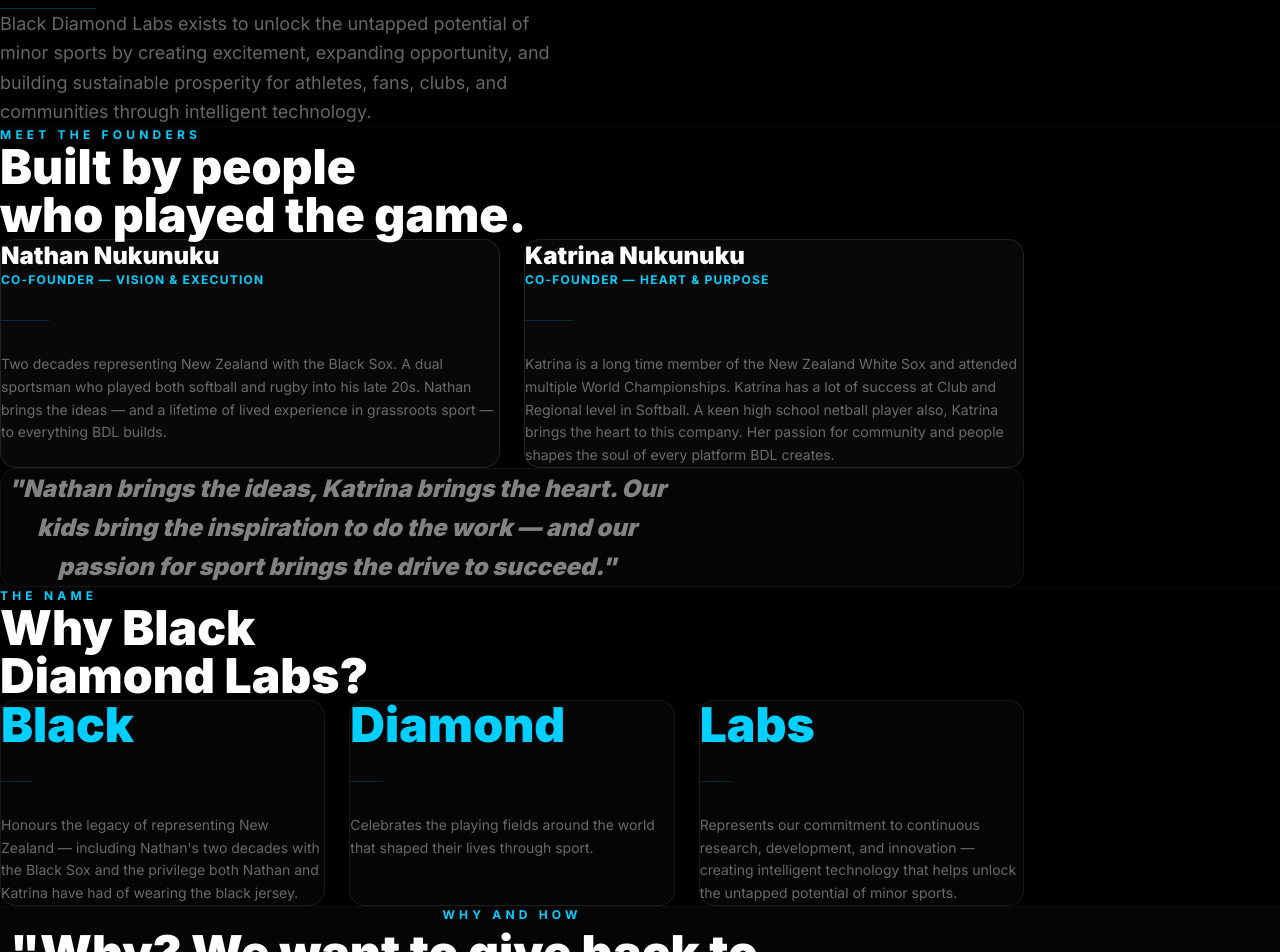
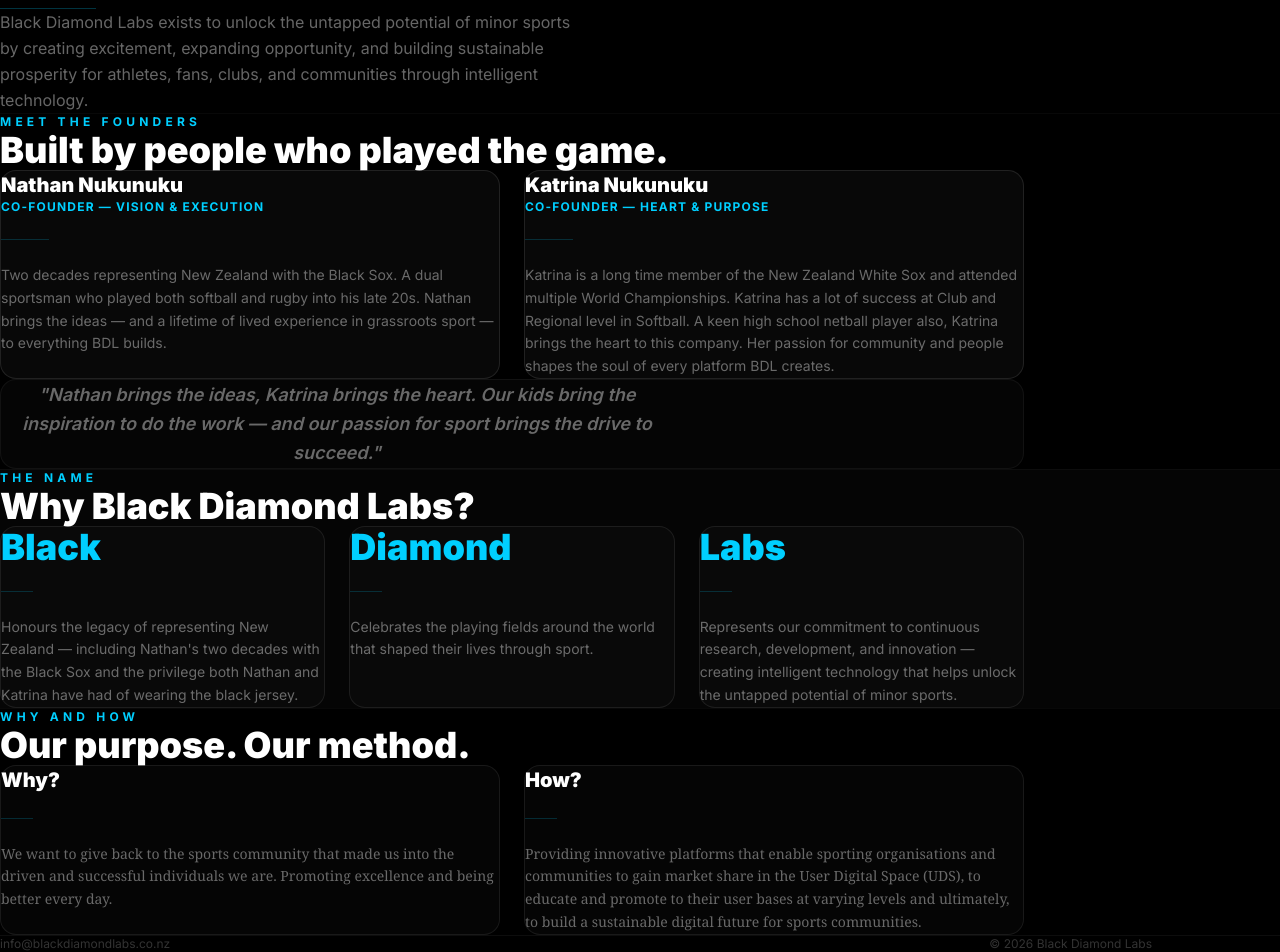
Before and after one commit to N8Nuks/blackdiamondlabs, a Next.js app: page /about in a window 1280 px wide. Shown: the part 200-1152 px from the top of the page. Built offline with nearby package versions, Linux system fonts and the light colour scheme.

Commit message:
about page full rewrite — clean layout, proper spacing, serif Why/How

```diff
--- a/app/about/page.tsx
+++ b/app/about/page.tsx
@@ -15,24 +15,22 @@ export default function About() {
             About<br />BDL<span style={{ color: '#00CFFF' }}>.</span>
           </h1>
           <div className="h-px w-24 mb-10" style={{ backgroundColor: '#00CFFF40' }} />
-          <p className="text-base sm:text-lg text-white/40 leading-relaxed max-w-xl">
+          <p className="text-base text-white/40 leading-relaxed max-w-xl">
             Black Diamond Labs exists to unlock the untapped potential of minor sports by creating excitement, expanding opportunity, and building sustainable prosperity for athletes, fans, clubs, and communities through intelligent technology.
           </p>
         </div>
       </section>
 
-      {/* Meet the Founders — FIRST */}
-      <section className="px-6 sm:px-16 lg:px-24 pb-32" style={{ borderTop: '1px solid #ffffff08' }}>
-        <div className="max-w-5xl mx-auto pt-24">
+      {/* Meet the Founders */}
+      <section className="px-6 sm:px-16 lg:px-24 py-24" style={{ borderTop: '1px solid #ffffff08' }}>
+        <div className="max-w-5xl mx-auto">
           <p className="text-xs font-bold uppercase tracking-[0.35em] mb-5" style={{ color: '#00CFFF' }}>Meet the Founders</p>
-          <h2 className="text-4xl sm:text-5xl font-black text-white mb-20">
-            Built by people<br />who played the game.
-          </h2>
+          <h2 className="text-3xl sm:text-4xl font-black text-white mb-16">Built by people who played the game.</h2>
 
           <div className="grid sm:grid-cols-2 gap-6 mb-6">
-            <div className="rounded-2xl border border-white/10 bg-white/[0.03] p-10 flex flex-col gap-8">
+            <div className="rounded-2xl border border-white/10 bg-white/[0.03] p-10 flex flex-col gap-6">
               <div>
-                <h3 className="text-2xl font-black text-white mb-2">Nathan Nukunuku</h3>
+                <h3 className="text-xl font-black text-white mb-2">Nathan Nukunuku</h3>
                 <p className="text-xs font-bold uppercase tracking-widest" style={{ color: '#00CFFF' }}>Co-Founder — Vision & Execution</p>
               </div>
               <div className="h-px w-12" style={{ backgroundColor: '#00CFFF30' }} />
@@ -41,9 +39,9 @@ export default function About() {
               </p>
             </div>
 
-            <div className="rounded-2xl border border-white/10 bg-white/[0.03] p-10 flex flex-col gap-8">
+            <div className="rounded-2xl border border-white/10 bg-white/[0.03] p-10 flex flex-col gap-6">
               <div>
-                <h3 className="text-2xl font-black text-white mb-2">Katrina Nukunuku</h3>
+                <h3 className="text-xl font-black text-white mb-2">Katrina Nukunuku</h3>
                 <p className="text-xs font-bold uppercase tracking-widest" style={{ color: '#00CFFF' }}>Co-Founder — Heart & Purpose</p>
               </div>
               <div className="h-px w-12" style={{ backgroundColor: '#00CFFF30' }} />
@@ -53,21 +51,19 @@ export default function About() {
             </div>
           </div>
 
-          <div className="rounded-2xl border border-white/5 bg-white/[0.02] p-12 sm:p-16 text-center">
-            <p className="text-xl sm:text-2xl font-black text-white/50 leading-relaxed italic max-w-2xl mx-auto">
+          <div className="rounded-2xl border border-white/5 bg-white/[0.02] p-10 sm:p-14 text-center">
+            <p className="text-base sm:text-lg font-semibold text-white/40 leading-relaxed italic max-w-2xl mx-auto">
               "Nathan brings the ideas, Katrina brings the heart. Our kids bring the inspiration to do the work — and our passion for sport brings the drive to succeed."
             </p>
           </div>
         </div>
       </section>
 
-      {/* The Name — SECOND */}
-      <section className="px-6 sm:px-16 lg:px-24 pb-32" style={{ borderTop: '1px solid #ffffff08' }}>
-        <div className="max-w-5xl mx-auto pt-24">
+      {/* The Name */}
+      <section className="px-6 sm:px-16 lg:px-24 py-24" style={{ borderTop: '1px solid #ffffff08', background: '#050505' }}>
+        <div className="max-w-5xl mx-auto">
           <p className="text-xs font-bold uppercase tracking-[0.35em] mb-5" style={{ color: '#00CFFF' }}>The Name</p>
-          <h2 className="text-4xl sm:text-5xl font-black text-white mb-20">
-            Why Black<br />Diamond Labs?
-          </h2>
+          <h2 className="text-3xl sm:text-4xl font-black text-white mb-16">Why Black Diamond Labs?</h2>
 
           <div className="grid sm:grid-cols-3 gap-6">
             {[
@@ -75,8 +71,8 @@ export default function About() {
               { word: 'Diamond', desc: 'Celebrates the playing fields around the world that shaped their lives through sport.' },
               { word: 'Labs', desc: 'Represents our commitment to continuous research, development, and innovation — creating intelligent technology that helps unlock the untapped potential of minor sports.' },
             ].map(item => (
-              <div key={item.word} className="flex flex-col gap-8 p-10 rounded-2xl border border-white/8 bg-white/[0.02]">
-                <h3 className="text-5xl font-black" style={{ color: '#00CFFF' }}>{item.word}</h3>
+              <div key={item.word} className="flex flex-col gap-6 p-8 rounded-2xl border border-white/8 bg-white/[0.02]">
+                <h3 className="text-4xl font-black" style={{ color: '#00CFFF' }}>{item.word}</h3>
                 <div className="h-px w-8" style={{ backgroundColor: '#00CFFF30' }} />
                 <p className="text-sm text-white/40 leading-relaxed">{item.desc}</p>
               </div>
@@ -85,13 +81,28 @@ export default function About() {
         </div>
       </section>
 
-      {/* Why and How — THIRD */}
-      <section className="px-6 sm:px-16 lg:px-24 py-32" style={{ borderTop: '1px solid #ffffff08', background: '#050505' }}>
-        <div className="max-w-5xl mx-auto text-center">
-          <p className="text-xs font-bold uppercase tracking-[0.35em] mb-8" style={{ color: '#00CFFF' }}>Why and How</p>
-          <blockquote className="text-3xl sm:text-4xl lg:text-5xl font-black text-white leading-tight max-w-3xl mx-auto mb-10">
-            "Why? We want to give back to the sports community that made us into the driven and successful individuals we are. Promoting excellence and being better every day."
-          </blockquote>
+      {/* Why and How */}
+      <section className="px-6 sm:px-16 lg:px-24 py-24" style={{ borderTop: '1px solid #ffffff08' }}>
+        <div className="max-w-5xl mx-auto">
+          <p className="text-xs font-bold uppercase tracking-[0.35em] mb-5" style={{ color: '#00CFFF' }}>Why and How</p>
+          <h2 className="text-3xl sm:text-4xl font-black text-white mb-16">Our purpose. Our method.</h2>
+
+          <div className="grid sm:grid-cols-2 gap-6">
+            <div className="rounded-2xl border border-white/8 bg-white/[0.02] p-10 flex flex-col gap-6">
+              <h3 className="text-xl font-black text-white">Why?</h3>
+              <div className="h-px w-8" style={{ backgroundColor: '#00CFFF30' }} />
+              <p className="text-sm text-white/40 leading-relaxed" style={{ fontFamily: 'Georgia, serif' }}>
+                We want to give back to the sports community that made us into the driven and successful individuals we are. Promoting excellence and being better every day.
+              </p>
+            </div>
+            <div className="rounded-2xl border border-white/8 bg-white/[0.02] p-10 flex flex-col gap-6">
+              <h3 className="text-xl font-black text-white">How?</h3>
+              <div className="h-px w-8" style={{ backgroundColor: '#00CFFF30' }} />
+              <p className="text-sm text-white/40 leading-relaxed" style={{ fontFamily: 'Georgia, serif' }}>
+                Providing innovative platforms that enable sporting organisations and communities to gain market share in the User Digital Space (UDS), to educate and promote to their user bases at varying levels and ultimately, to build a sustainable digital future for sports communities.
+              </p>
+            </div>
+          </div>
         </div>
       </section>
 
```
